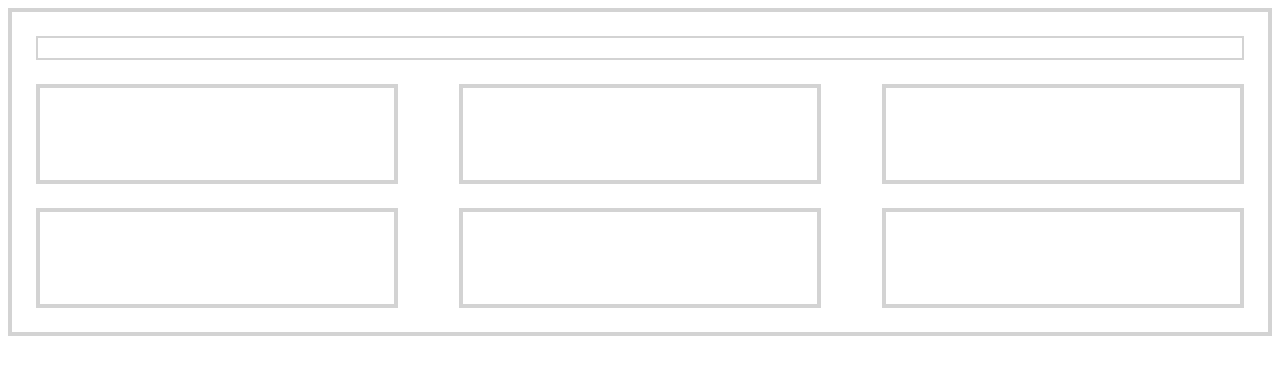
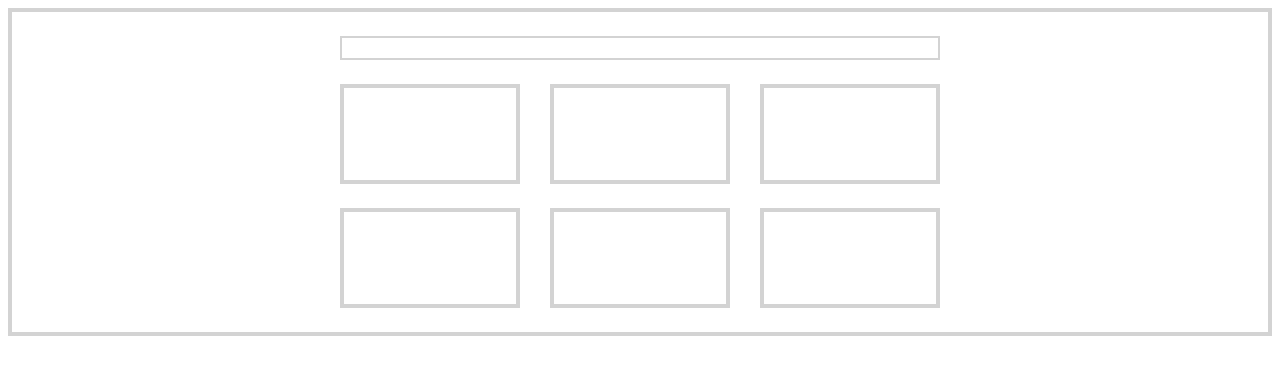
Before and after one commit to Hemick6198/CSS-best-practices, a plain HTML site: page index.html in a window 1280 px wide. Drawn offline with Linux system fonts and the light colour scheme.

Commit message:
average template

```diff
--- a/index.html
+++ b/index.html
@@ -9,6 +9,7 @@
 </head>
 <body>
     <div class="container">
+        <div class="row">
             <div class="title"></div>
             <div class="box-wrapper">
                 <div class="box"></div>
@@ -19,5 +20,6 @@
                 <div class="box"></div>
             </div>
         </div>
+    </div>
 </body>
 </html>
--- a/styles.css
+++ b/styles.css
@@ -5,6 +5,12 @@
 .container {
     border: 4px solid lightgray;
     padding: 24px 24px 0 24px;
+}
+
+.row {
+    width: 100%;
+    max-width: 600px;
+    margin: 0 auto;
 }
 
 .title {
```
Lines whose indentation alone changed are shown as unchanged.
